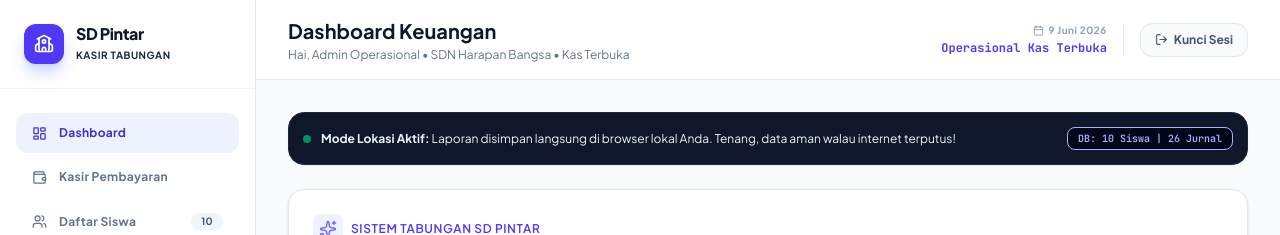
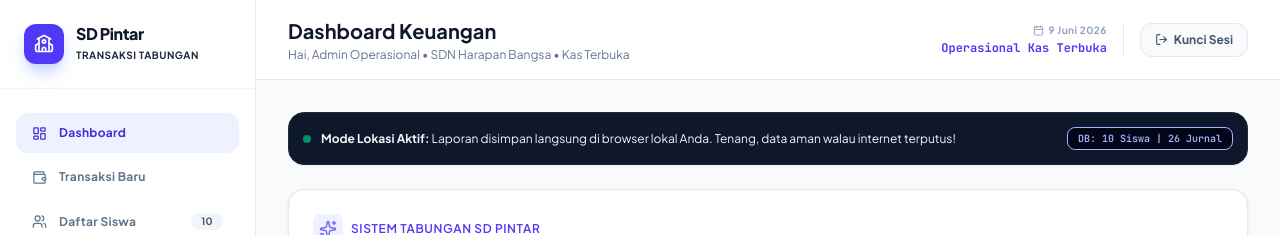
Before and after one commit to asrudin04-stack/tabungan-siswa-sd, a React (Vite) app: page / in a window 1280 px wide. Shown: the top 235 px of the page. Built offline with nearby package versions, Linux system fonts and the light colour scheme.

Commit message:
refactor: rename kasir to transaksi terminology
Update terminology across UI components and labels to use "Transaksi" instead of "Kasir" for better clarity and consistency.

```diff
--- a/src/App.tsx
+++ b/src/App.tsx
@@ -204,7 +204,7 @@ export default function App() {
             </div>
             <div>
               <span className="text-base font-extrabold tracking-tight text-slate-900 leading-none block">SD Pintar</span>
-              <span className="text-[10px] font-bold text-indigo-650 tracking-wider uppercase block mt-1.5">Kasir Tabungan</span>
+              <span className="text-[10px] font-bold text-indigo-650 tracking-wider uppercase block mt-1.5">Transaksi Tabungan</span>
             </div>
           </div>
 
@@ -232,7 +232,7 @@ export default function App() {
               }`}
             >
               <Wallet size={15} />
-              <span>Kasir Pembayaran</span>
+              <span>Transaksi Baru</span>
             </button>
             <button
               id="nav-btn-sidebar-students"
@@ -289,7 +289,7 @@ export default function App() {
         </div>
         <div className="flex items-center gap-2">
           <button
-            onClick={() => alert('Sesi Kasir SD Pintar telah dikunci demi keamanan. Silakan muat ulang halaman untuk membuka.')}
+            onClick={() => alert('Sesi Transaksi SD Pintar telah dikunci demi keamanan. Silakan muat ulang halaman untuk membuka.')}
             className="p-1.5 text-slate-400 hover:text-rose-600 bg-slate-50 border border-slate-200 rounded-lg"
           >
             <LogOut size={14} />
@@ -304,7 +304,7 @@ export default function App() {
           <div>
             <h1 className="text-xl font-bold text-slate-900">
               {activeTab === 'dashboard' && 'Dashboard Keuangan'}
-              {activeTab === 'cashier' && 'Kasir Tabungan Siswa'}
+              {activeTab === 'cashier' && 'Transaksi Tabungan Siswa'}
               {activeTab === 'students' && 'Manajemen Akun Siswa'}
               {activeTab === 'rekap' && 'Laporan Jurnal Rekapitulasi'}
             </h1>
@@ -320,7 +320,7 @@ export default function App() {
             <div className="h-8 w-px bg-slate-200" />
             <button
               id="logout-btn-mock-sidebar"
-              onClick={() => alert('Sesi Kasir SD Pintar telah dikunci demi keamanan. Silakan muat ulang halaman untuk membuka.')}
+              onClick={() => alert('Sesi Transaksi SD Pintar telah dikunci demi keamanan. Silakan muat ulang halaman untuk membuka.')}
               className="px-3.5 py-2 text-xs font-bold text-slate-600 hover:text-rose-600 bg-slate-50 hover:bg-rose-50 border border-slate-200 hover:border-rose-100 rounded-xl transition-all cursor-pointer flex items-center gap-1.5"
               title="Lock Session"
             >
@@ -420,7 +420,7 @@ export default function App() {
           }`}
         >
           <Wallet size={18} />
-          <span className="text-[9px] mt-1">Kasir</span>
+          <span className="text-[9px] mt-1">Transaksi</span>
         </button>
         <button
           id="mob-btn-students"
--- a/src/components/Cashier.tsx
+++ b/src/components/Cashier.tsx
@@ -156,7 +156,7 @@ export default function Cashier({ students, onAddTransaction, recordedBy }: Cash
   return (
     <div className="grid grid-cols-1 lg:grid-cols-5 gap-6" id="cashier-interface">
 
-      {/* KIRI: PANEL TRANSAKSI / INPUT KASIR (ColSpan 3) */}
+      {/* KIRI: PANEL TRANSAKSI / INPUT TRANSAKSI (ColSpan 3) */}
       <div className="lg:col-span-3 space-y-6">
 
         {/* TAHAP 1: pencarian siswa */}
@@ -261,7 +261,7 @@ export default function Cashier({ students, onAddTransaction, recordedBy }: Cash
           )}
         </div>
 
-        {/* TAHAP 2: Detail Transaksi Kasir */}
+        {/* TAHAP 2: Detail Transaksi */}
         {selectedStudent ? (
           <motion.div
             initial={{ opacity: 0, y: 10 }}
@@ -402,9 +402,9 @@ export default function Cashier({ students, onAddTransaction, recordedBy }: Cash
                 </div>
               </div>
 
-              {/* metadata / Kasir yang bertugas */}
+              {/* metadata / Petugas yang bertugas */}
               <div className="p-3 bg-slate-50 rounded-xl border border-slate-200 flex items-center justify-between gap-3 text-xs text-slate-500">
-                <span className="font-bold">Kasir / Guru Bertanggungjawab:</span>
+                <span className="font-bold">Petugas / Guru Bertanggungjawab:</span>
                 <input
                   type="text"
                   id="operator-name-input"
@@ -524,7 +524,7 @@ export default function Cashier({ students, onAddTransaction, recordedBy }: Cash
                 <span>{printedReceipt ? formatDate(printedReceipt.date, true) : formatDate(new Date().toISOString(), true)}</span>
               </div>
               <div className="flex justify-between">
-                <span>KASIR:</span>
+                <span>PETUGAS:</span>
                 <span className="font-bold uppercase">{printedReceipt ? printedReceipt.recordedBy : operator || 'WALI KELAS'}</span>
               </div>
             </div>
@@ -576,7 +576,7 @@ export default function Cashier({ students, onAddTransaction, recordedBy }: Cash
                 <p className="border-t border-slate-300 pt-1 font-bold">....................</p>
               </div>
               <div>
-                <p className="text-slate-400">Penerima Kasir</p>
+                <p className="text-slate-400">Petugas Penerima</p>
                 <div className="h-10" />
                 <p className="border-t border-slate-300 pt-1 font-bold uppercase">{printedReceipt ? printedReceipt.recordedBy.split(' ')[0] : operator.split(' ')[0] || 'GURU'}</p>
               </div>
@@ -599,9 +599,9 @@ export default function Cashier({ students, onAddTransaction, recordedBy }: Cash
        SDN HARAPAN BANGSA
        STRUK TABUNGAN SISWA
 =================================
-RESI   : ${printedReceipt ? printedReceipt.id : 'DRAFT'}
+RESID  : ${printedReceipt ? printedReceipt.id : 'DRAFT'}
 TANGGAL: ${printedReceipt ? formatDate(printedReceipt.date, true) : formatDate(new Date().toISOString(), true)}
-KASIR  : ${printedReceipt ? printedReceipt.recordedBy : operator}
+PETUGAS: ${printedReceipt ? printedReceipt.recordedBy : operator}
 
 SISWA  : ${printedReceipt ? printedReceipt.studentName : selectedStudent?.name || 'NAMA'}
 NIS/KLS: ${printedReceipt ? `${printedReceipt.studentId} / ${printedReceipt.studentGrade}` : `${selectedStudent?.nis || 'NIS'} / ${selectedStudent?.grade || 'GRADE'}`}
@@ -647,7 +647,7 @@ Masa Depan Gemilang!
 
             <div>RESI: {printedReceipt ? printedReceipt.id : generateReceiptNumber(txType, 99)}</div>
             <div>TANGGAL: {printedReceipt ? formatDate(printedReceipt.date, true) : formatDate(new Date().toISOString(), true)}</div>
-            <div>KASIR: {printedReceipt ? printedReceipt.recordedBy : operator}</div>
+            <div>PETUGAS: {printedReceipt ? printedReceipt.recordedBy : operator}</div>
 
             <div className="border-b border-dashed border-slate-400 my-2" />
 
--- a/src/components/Dashboard.tsx
+++ b/src/components/Dashboard.tsx
@@ -560,7 +560,7 @@ export default function Dashboard({ students, transactions, onViewStudent, onNav
               <span className="text-indigo-600">
                 <Clock size={18} />
               </span>
-              <h2 className="text-lg font-bold text-slate-800">Aktivitas Terbaru Kasir</h2>
+              <h2 className="text-lg font-bold text-slate-800">Aktivitas Transaksi Terbaru</h2>
             </div>
             <button
               id="view-all-rekap-from-dashboard"
--- a/src/components/RekapBulanan.tsx
+++ b/src/components/RekapBulanan.tsx
@@ -523,7 +523,7 @@ export default function RekapBulanan({
             </div>
             <div>
               <p className="text-slate-500">Jakarta, {formatDate(new Date().toISOString())}</p>
-              <p className="font-bold uppercase">Petugas bendahara Kasir Guru</p>
+              <p className="font-bold uppercase">Petugas Bendahara Tabungan</p>
               <div className="h-20" />
               <p className="font-bold underline uppercase">Bu Rismawati, S.Pd.</p>
               <p className="text-[10px] text-slate-500">NIP. 19820315 200801 2 005</p>
```
